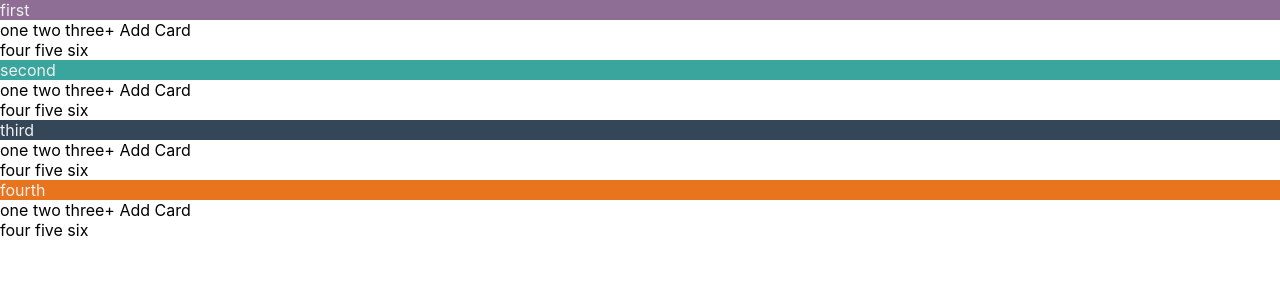
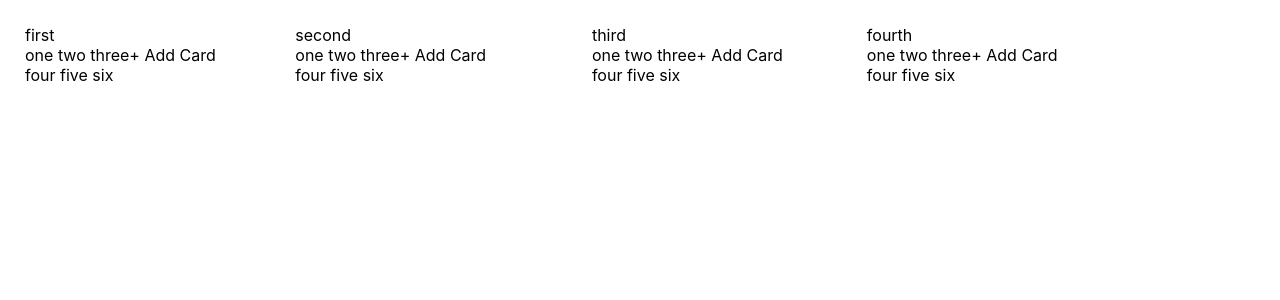
Before and after one commit to micahbales/react-kanban-board, a React (Create React App) app: page / in a window 1280 px wide. Shown: the top 300 px of the page. Built offline with nearby package versions, Linux system fonts and the light colour scheme.

Commit message:
Break Out Column Component & Display Four Columns Horizontally

```diff
--- a/src/App.css
+++ b/src/App.css
@@ -1,26 +1,21 @@
-.purple {
-  background-color: #8E6E95;
-}
+/* .purple {background-color: #8E6E95;}
 
-.turqoise {
-  background-color: #39A59C;
-}
+.turqoise {background-color: #39A59C;}
 
-.navy {
-  background-color: #344759;
-}
+.navy {background-color: #344759;}
 
-.orange {
-  background-color: #E8741E;
-}
+.orange {background-color: #E8741E;}
 
-.white {
-  color: #f0f0f0;
+.white {color: #f0f0f0;} */
+
+.app {
+  display: flex;
 }
 
 .column {
   display: flex;
   flex-wrap: wrap;
+  margin: 25px;
 }
 
 .column-header {
--- a/src/App.js
+++ b/src/App.js
@@ -1,44 +1,8 @@
-import React, { Component } from 'react';
+import React from 'react';
 import './App.css';
+import Column from './Column';
 
-
-function ColumnHeader(props) {
-  return (
-    <div className={`column-header ${props.headerColor}`}>
-      <span className="column-title white">{props.title}</span>
-    </div>
-  );
-}
-
-
-function Card(props) {
-  return (
-    <div className="card">
-      <div className="card-text">{props.text}</div>
-    </div>
-  );
-}
-
-
-function Column(props) {
-    return (
-      <div className="column">
-        <ColumnHeader className="column-header" title={props.title} headerColor={props.headerColor} />
-        <div className="column-cards">
-          {
-            props.placeholderText.map((text, i) => {
-              return <Card text={text} key={i} />
-            })
-          }
-        </div>
-        <div className="add-card-button" onClick={props.addCard}>
-          + Add Card
-        </div>
-      </div>
-    );
-}
-
-class App extends Component {
+class App extends React.Component {
 
   state = {
     columnHeaderColors: ["purple", "turqoise", "navy", "orange"],
@@ -62,7 +26,7 @@ class App extends Component {
 
   render() {
     return (
-      <div className="App">
+      <div className="app">
         {
           this.state.placeholderTitles.map((title, i) => {
             return <Column
--- /dev/null
+++ b/src/Column.js
@@ -0,0 +1,41 @@
+import React from 'react';
+
+function ColumnHeader(props) {
+    return (
+        <div className={`column-header ${props.headerColor}`}>
+        <span className="column-title white">{props.title}</span>
+        </div>
+    );
+    }
+
+
+function Card(props) {
+    return (
+        <div className="card">
+        <div className="card-text">{props.text}</div>
+        </div>
+    );
+}
+
+class Column extends React.Component {
+
+    render () {
+        return (
+            <div className="column">
+              <ColumnHeader className="column-header" title={this.props.title} headerColor={this.props.headerColor} />
+              <div className="column-cards">
+                {
+                  this.props.placeholderText.map((text, i) => {
+                    return <Card text={text} key={i} />
+                  })
+                }
+              </div>
+              <div className="add-card-button" onClick={this.props.addCard}>
+                + Add Card
+              </div>
+            </div>
+          );
+    }
+}
+
+export default Column;
```
